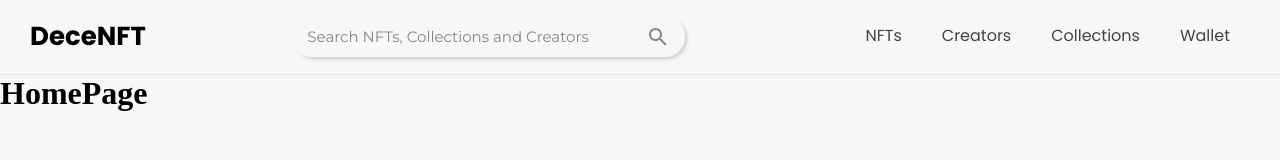
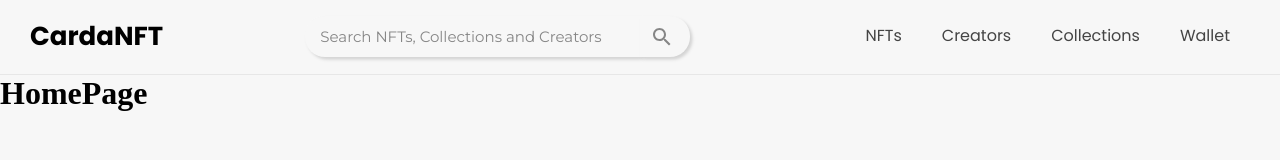
Before and after one commit to tomasbardhi/marketplace, a React (Create React App) app in the folder client/: page / in a window 1280 px wide. Shown: the top 160 px of the page. Built offline with nearby package versions, Linux system fonts and the light colour scheme.

Commit message:
fixed header

```diff
--- a/client/src/components/Header.jsx
+++ b/client/src/components/Header.jsx
@@ -17,7 +17,7 @@ function Header() {
             <div className="header">
                 <div className="upperMenu">
                     <div className="logo" onClick={() => navigate(`/`)}>
-                        <p>DeceNFT</p>
+                        <p>CardaNFT</p>
                     </div>
                     <div className="search">
                         <input type="search" name="" id="" placeholder="Search NFTs, Collections and Creators" />
--- a/client/src/components/SingleList.jsx
+++ b/client/src/components/SingleList.jsx
@@ -49,7 +49,7 @@ function SingleList(props) {
                                 </div>
                                 <div className="priceDetail">
                                     <p className="buyBtn">Buy Now</p>
-                                    <p className="price">ETH 0.43</p>
+                                    <p className="price">ADA 22.5</p>
                                 </div>
                             </div>
                         </div>
--- a/client/src/style/HeaderStyle/Header.css
+++ b/client/src/style/HeaderStyle/Header.css
@@ -22,6 +22,8 @@
 }
 
 .headerWrapper .header {
+  z-index: 100;
+  position: fixed;
   width: 100%;
   max-width: 1920px;
   height: 75px;
--- a/client/src/style/HeaderStyle/Header.scss
+++ b/client/src/style/HeaderStyle/Header.scss
@@ -12,6 +12,8 @@
     }
 
     .header {
+        z-index: 100;
+        position: fixed;
         width: 100%;
         max-width: 1920px;
         height: 75px;
--- a/client/src/style/SingleListStyle/SingleList.css
+++ b/client/src/style/SingleListStyle/SingleList.css
@@ -79,7 +79,7 @@
   right: 0;
   width: 100%;
   height: 100%;
-  background-color: #c4ddf7;
+  background-color: #dcd7d7;
 }
 
 .singleList .single .infoContainer {
--- a/client/src/style/SingleListStyle/SingleList.scss
+++ b/client/src/style/SingleListStyle/SingleList.scss
@@ -56,7 +56,7 @@
                     right: 0;
                     width: 100%;
                     height: 100%;
-                    background-color: rgb(random(255), random(255), random(255));
+                    background-color: rgb(150 + random(100), 150 + random(100), 150 + random(100));
                 }
             }
         }
```
Also changed, not shown: 2 other files (tests, documents, lock files or other folders).
